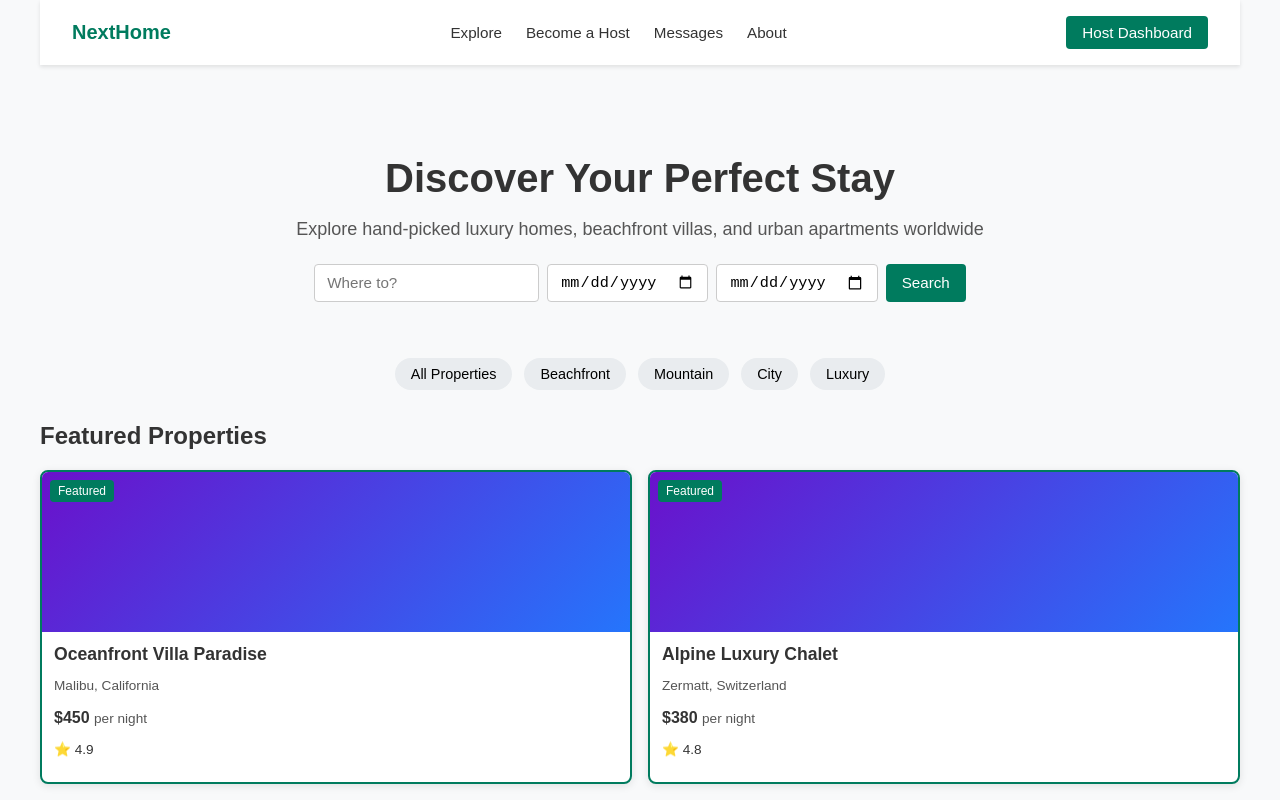
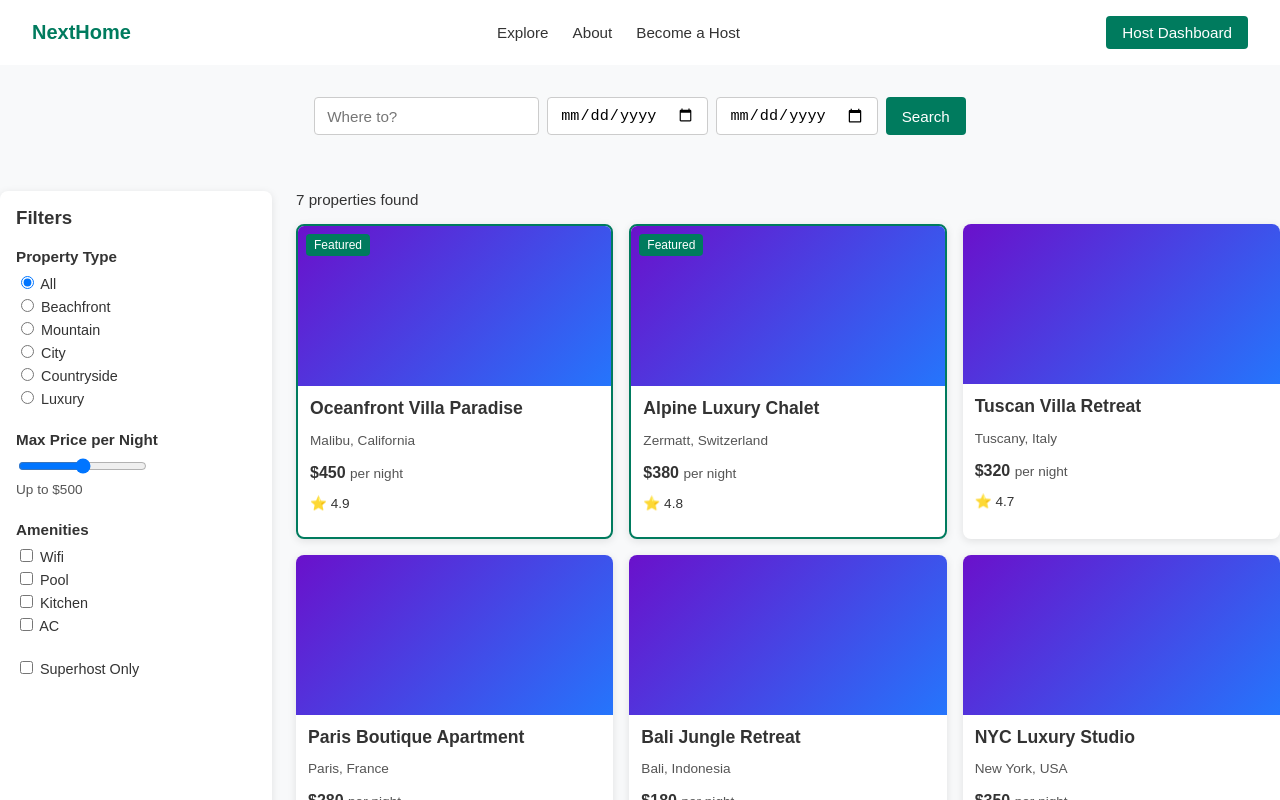
Before and after one commit to nyinyi265/NextHome-House-Rental-System, a React (Create React App) app in the folder house_rental_frontend/: page /explore in a window 1280 px wide. Shown: the top 800 px of the page. Built offline with nearby package versions, Linux system fonts and the light colour scheme.

Commit message:
add explore page

```diff
--- a/house_rental_frontend/package.json
+++ b/house_rental_frontend/package.json
@@ -9,6 +9,7 @@
     "@testing-library/user-event": "^13.5.0",
     "react": "^19.2.4",
     "react-dom": "^19.2.4",
+    "react-router-dom": "^6.30.3",
     "react-scripts": "5.0.1",
     "web-vitals": "^2.1.4"
   },
--- a/house_rental_frontend/src/App.js
+++ b/house_rental_frontend/src/App.js
@@ -1,9 +1,18 @@
 import React from 'react';
+import { BrowserRouter as Router, Routes, Route } from 'react-router-dom';
 import Home from './pages/Home';
+import Explore from './pages/Explore';
 import './styles/App.css';
 
 function App() {
-  return <Home />;
+  return (
+    <Router>
+      <Routes>
+        <Route path="/" element={<Home />} />
+        <Route path="/explore" element={<Explore />} />
+      </Routes>
+    </Router>
+  );
 }
 
 export default App;
--- /dev/null
+++ b/house_rental_frontend/src/components/FilterSidebar.css
@@ -0,0 +1,32 @@
+.filter-sidebar {
+  width: 240px;
+  padding: 16px;
+  background-color: #fff;
+  border-radius: 8px;
+  box-shadow: 0 2px 8px rgba(0,0,0,0.1);
+}
+
+.filter-sidebar h3 {
+  margin-top: 0;
+}
+
+.filter-group {
+  margin-bottom: 24px;
+}
+
+.filter-group h4 {
+  margin: 0 0 8px;
+  font-size: 0.95rem;
+}
+
+.filter-group label {
+  display: block;
+  font-size: 0.9rem;
+  margin-bottom: 4px;
+}
+
+.price-value {
+  margin-top: 4px;
+  font-size: 0.85rem;
+  color: #555;
+}
--- /dev/null
+++ b/house_rental_frontend/src/components/FilterSidebar.jsx
@@ -0,0 +1,34 @@
+import React from 'react';
+import './FilterSidebar.css';
+
+export default function FilterSidebar() {
+  return (
+    <aside className="filter-sidebar">
+      <h3>Filters</h3>
+      <div className="filter-group">
+        <h4>Property Type</h4>
+        <label><input type="radio" name="type" value="all" defaultChecked /> All</label>
+        <label><input type="radio" name="type" value="beachfront" /> Beachfront</label>
+        <label><input type="radio" name="type" value="mountain" /> Mountain</label>
+        <label><input type="radio" name="type" value="city" /> City</label>
+        <label><input type="radio" name="type" value="countryside" /> Countryside</label>
+        <label><input type="radio" name="type" value="luxury" /> Luxury</label>
+      </div>
+      <div className="filter-group">
+        <h4>Max Price per Night</h4>
+        <input type="range" min="0" max="1000" />
+        <div className="price-value">Up to $500</div>
+      </div>
+      <div className="filter-group">
+        <h4>Amenities</h4>
+        <label><input type="checkbox" /> Wifi</label>
+        <label><input type="checkbox" /> Pool</label>
+        <label><input type="checkbox" /> Kitchen</label>
+        <label><input type="checkbox" /> AC</label>
+      </div>
+      <div className="filter-group">
+        <label><input type="checkbox" /> Superhost Only</label>
+      </div>
+    </aside>
+  );
+}
--- a/house_rental_frontend/src/components/Navbar.jsx
+++ b/house_rental_frontend/src/components/Navbar.jsx
@@ -1,4 +1,5 @@
 import React from "react";
+import { Link } from "react-router-dom";
 import "./Navbar.css";
 
 export default function Navbar() {
@@ -7,16 +8,13 @@ export default function Navbar() {
       <div className="navbar-brand">NextHome</div>
       <ul className="navbar-links">
         <li>
-          <a href="#">Explore</a>
+          <Link to="/explore">Explore</Link>
+        </li>
+        <li>
+          <a href="#">About</a>
         </li>
         <li>
           <a href="#">Become a Host</a>
-        </li>
-        <li>
-          <a href="#">Messages</a>
-        </li>
-        <li>
-          <a href="#">About</a>
         </li>
       </ul>
       <button className="navbar-button">Host Dashboard</button>
--- /dev/null
+++ b/house_rental_frontend/src/pages/Explore.css
@@ -0,0 +1,22 @@
+.explore-search {
+  padding: 32px 0;
+  background-color: #f8f9fa;
+  text-align: center;
+}
+
+.explore-content {
+  display: flex;
+  gap: 24px;
+  padding: 24px 0;
+}
+
+.explore-listings {
+  flex: 1;
+}
+
+.listings-count {
+  font-size: 0.95rem;
+  margin-bottom: 12px;
+}
+
+/* reuse .cards-grid defined in App.css */
--- /dev/null
+++ b/house_rental_frontend/src/pages/Explore.jsx
@@ -0,0 +1,38 @@
+import React from 'react';
+import Navbar from '../components/Navbar';
+import SearchBar from '../components/SearchBar';
+import FilterSidebar from '../components/FilterSidebar';
+import PropertyCard from '../components/PropertyCard';
+import './Explore.css';
+
+const properties = [
+  { id: 1, title: 'Oceanfront Villa Paradise', location: 'Malibu, California', price: 450, rating: 4.9, featured: true },
+  { id: 2, title: 'Alpine Luxury Chalet', location: 'Zermatt, Switzerland', price: 380, rating: 4.8, featured: true },
+  { id: 3, title: 'Tuscan Villa Retreat', location: 'Tuscany, Italy', price: 320, rating: 4.7 },
+  { id: 4, title: 'Paris Boutique Apartment', location: 'Paris, France', price: 280, rating: 4.8 },
+  { id: 5, title: 'Bali Jungle Retreat', location: 'Bali, Indonesia', price: 180, rating: 4.9 },
+  { id: 6, title: 'NYC Luxury Studio', location: 'New York, USA', price: 350, rating: 4.7 },
+  { id: 7, title: 'Barcelona Gothic Quarter', location: 'Barcelona, Spain', price: 240, rating: 4.6 },
+];
+
+export default function Explore() {
+  return (
+    <div className="explore-page">
+      <Navbar />
+      <header className="explore-search">
+        <SearchBar />
+      </header>
+      <div className="explore-content">
+        <FilterSidebar />
+        <div className="explore-listings">
+          <div className="listings-count">{properties.length} properties found</div>
+          <div className="cards-grid">
+            {properties.map((p) => (
+              <PropertyCard key={p.id} {...p} />
+            ))}
+          </div>
+        </div>
+      </div>
+    </div>
+  );
+}
```
Also changed, not shown: 1 other file (tests, documents, lock files or other folders).
